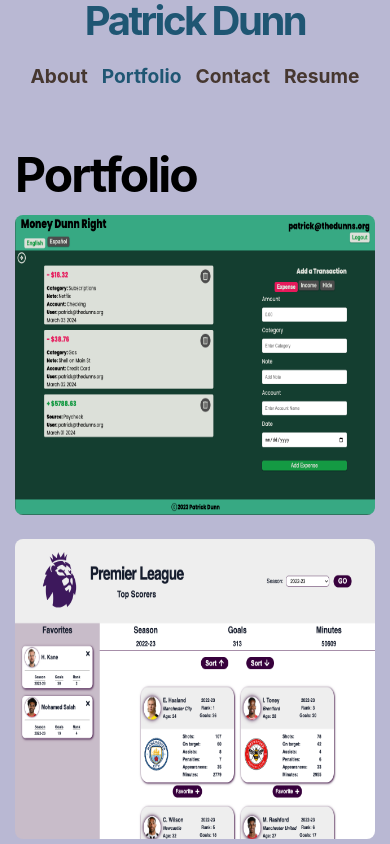
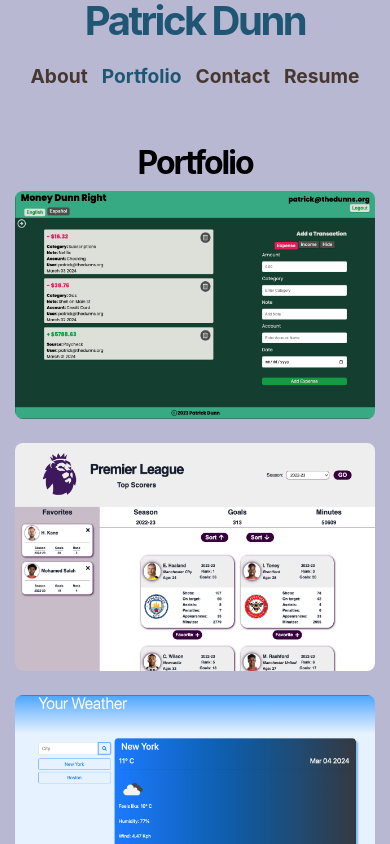
Before and after one commit to knightmac19/portfolio-2024, a React (Create React App) app: page /Portfolio in a window 390 px wide. Shown: the top 844 px of the page. Built offline with nearby package versions, Linux system fonts and the light colour scheme; some icons are missing.

Commit message:
portfolio component mobile responsive

```diff
--- a/src/components/Project/index.js
+++ b/src/components/Project/index.js
@@ -7,15 +7,17 @@
       <div className="card-info">
         <h2>
           <span>
-            <a href={deployed}>{name}</a>
+            <a href={deployed} target="_blank" rel="noopener noreferrer">
+              {name}
+            </a>
           </span>
           <span>
-            <a href={deployed}>
+            <a href={deployed} target="_blank" rel="noopener noreferrer">
               <i className="fas fa-location-arrow"></i>
             </a>
           </span>
           <span>
-            <a href={repo}>
+            <a href={repo} target="_blank" rel="noopener noreferrer">
               <i className="fab fa-lg fa-github"></i>
             </a>
           </span>
--- a/src/index.css
+++ b/src/index.css
@@ -193,7 +193,7 @@
   display: flex;
   flex-wrap: wrap;
   gap: 1.5rem;
-  justify-content: center;
+  justify-content: flex-start;
   margin-bottom: 3rem;
 }
 
@@ -201,8 +201,9 @@
 .project-card {
   position: relative;
   max-width: 500px;
+  min-width: 242px;
   width: 100%;
-  height: 300px;
+  min-height: 150px;
 }
 
 .project-card .project-img {
@@ -273,6 +274,16 @@
   color: var(--lapis-lazuli);
 }
 
+@media (max-width: 1053px) {
+  .portfolio {
+    text-align: center;
+  }
+  .portfolio-cards {
+    display: flex;
+    justify-content: center;
+  }
+}
+
 @media (max-width: 825px) {
   header {
     display: flex;
@@ -303,4 +314,8 @@
     font-size: 1.2rem;
     color: var(--van-dyke);
   }
+
+  .header-md {
+    font-size: 2rem;
+  }
 }
```
